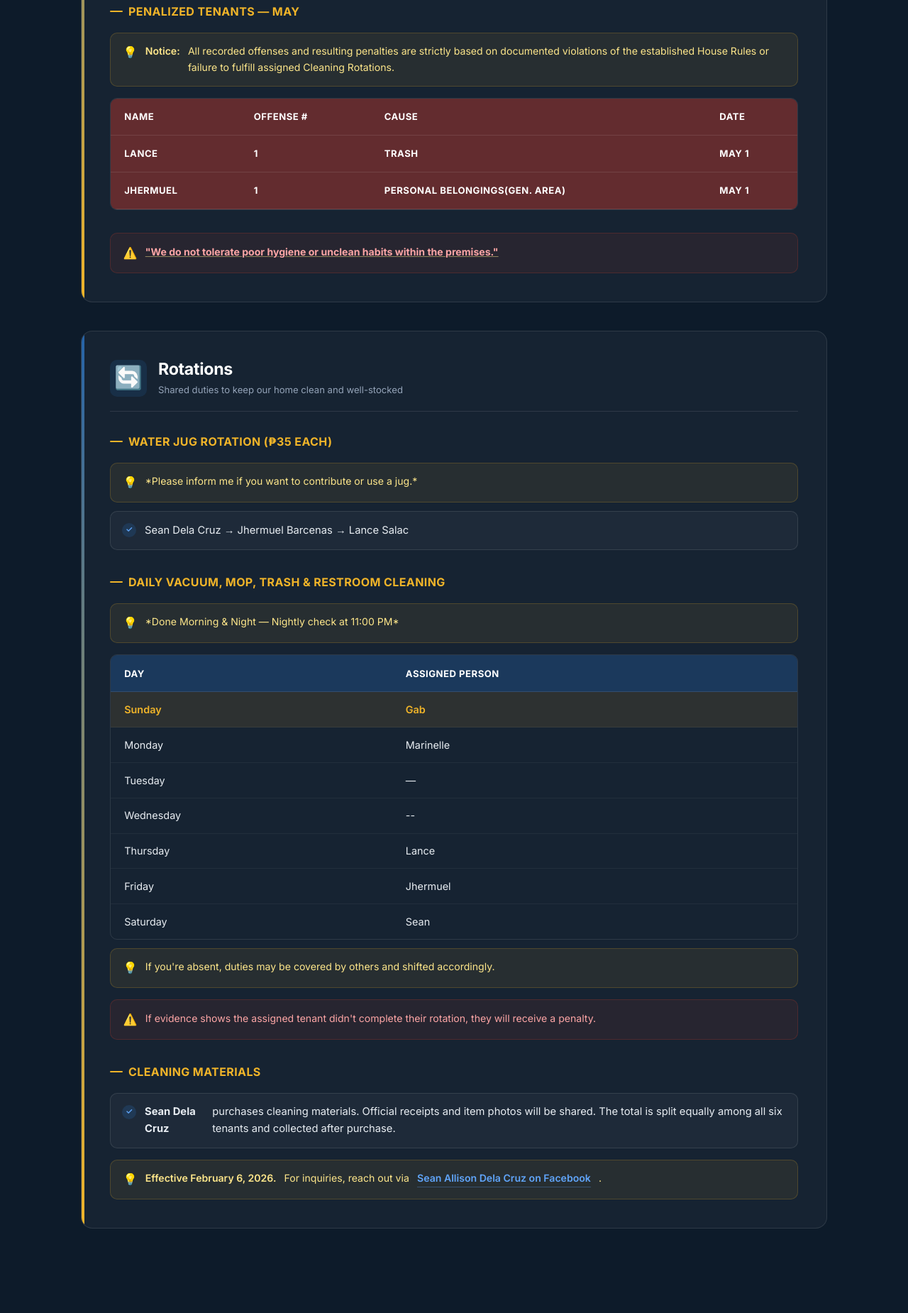
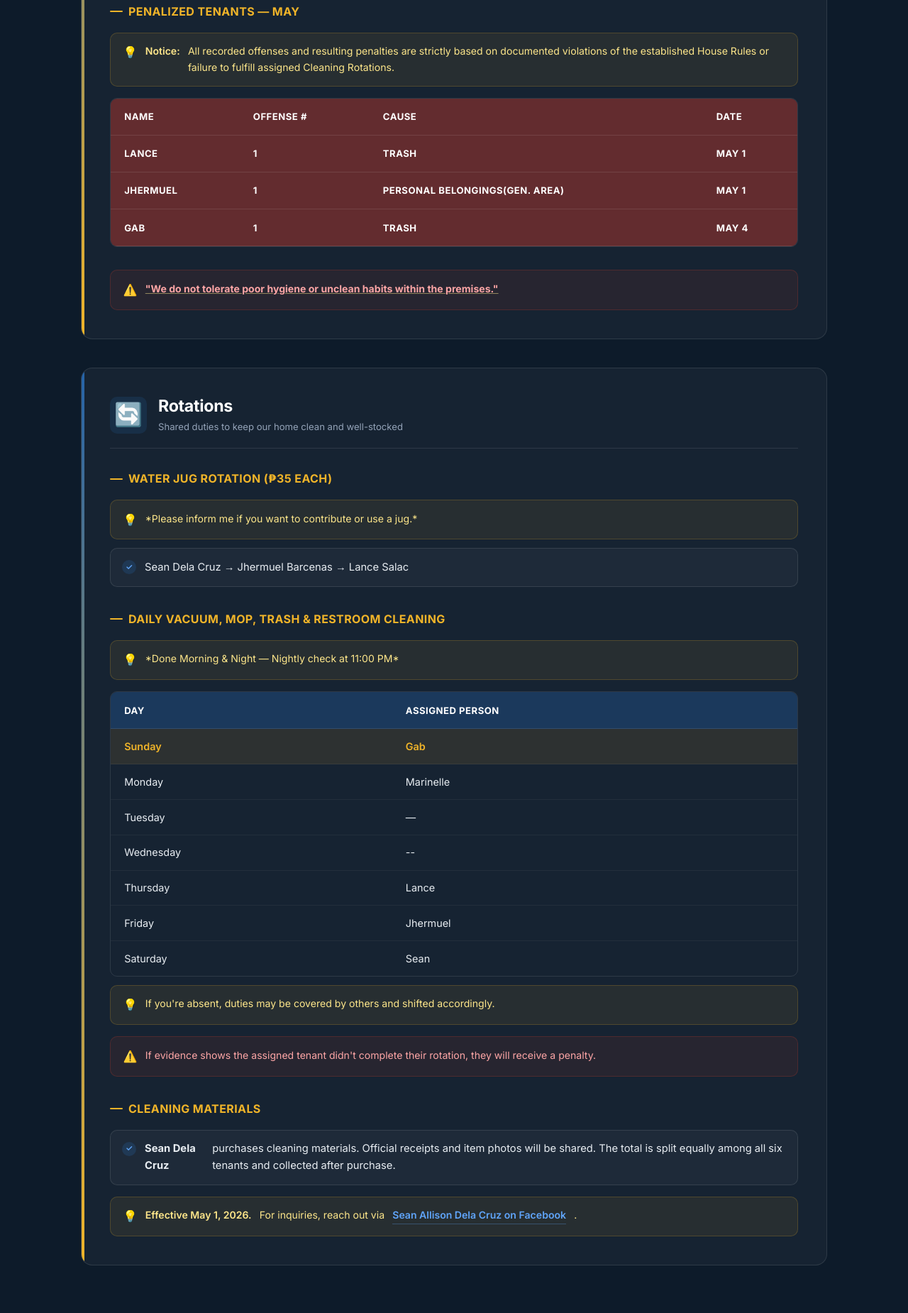
Before and after one commit to SeanAllison06/2419, a plain HTML site: page index.html in a window 1280 px wide. Shown: the part 8870-10720 px from the top of the page at 71% size. Drawn offline with Linux system fonts and the light colour scheme.

Commit message:
Updated Penalties - May 4, 2026
Updated Penalties and Key Descriptions

```diff
--- a/index.html
+++ b/index.html
@@ -367,6 +367,7 @@
                             <tbody>
                                 <tr><th>Lance</th><th>1</th><th>Trash</th><th>May 1</th></tr>
                                 <tr><th>Jhermuel</th><th>1</th><th>Personal Belongings(Gen. Area)</th><th>May 1</th></tr>
+                                <tr><th>Gab</th><th>1</th><th>Trash</th><th>May 4</th></tr>
                         </table>
                     </div>
                 </div>
@@ -423,7 +424,7 @@
                         <li><strong>Sean Dela Cruz</strong> purchases cleaning materials. Official receipts and item photos will be shared. The total is split equally among all six tenants and collected after purchase.</li>
                     </ul>
                     <p class="note">
-                        <strong>Effective February 6, 2026.</strong> For inquiries, reach out via
+                        <strong>Effective May 1, 2026.</strong> For inquiries, reach out via
                         <a href="https://www.facebook.com/seanallisondc/" class="inline-link" target="_blank" rel="noopener">Sean Allison Dela Cruz on Facebook</a>.
                     </p>
                 </div>
@@ -446,7 +447,7 @@
             <a href="#penalties">Penalties</a>
             <a href="#rotations">Rotations</a>
         </div>
-        <p class="footer-copy">Thank you &amp; welcome to Unit 2419! · Last updated: March 2, 2026</p>
+        <p class="footer-copy">Thank you &amp; welcome to Unit 2419! · Last updated: May 4, 2026</p>
     </footer>
 
     <!-- Back to Top -->
```
